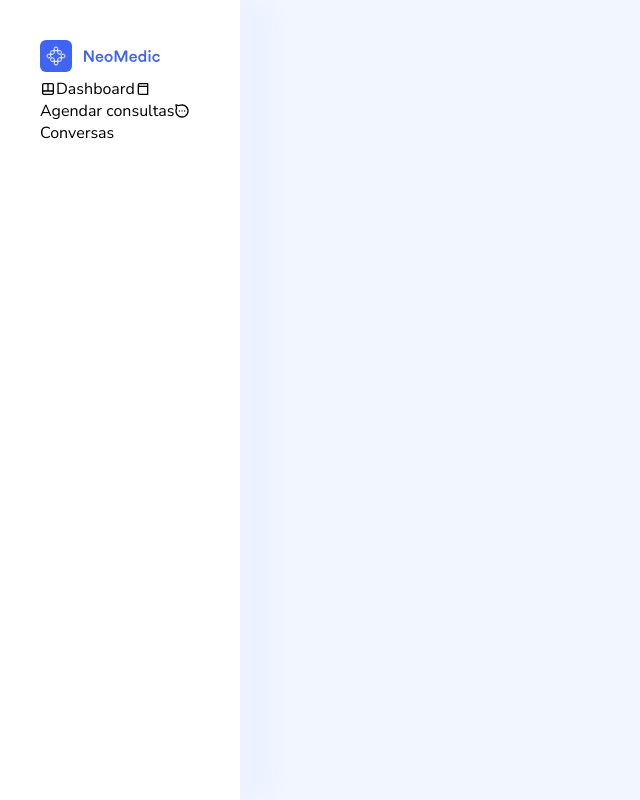
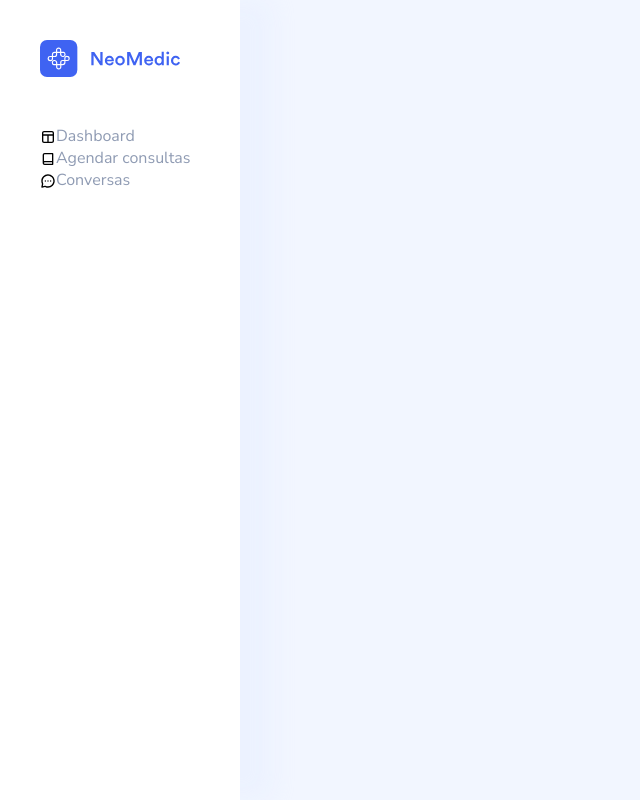
Before and after one commit to yumartins/NeoMedic, a React (Create React App) app in the folder web/: page / in a window 1280 px wide. Shown: the whole page, without its empty margins (0-640 px from the left). Built offline with nearby package versions, Linux system fonts and the light colour scheme.

Commit message:
feat: init create sidebar

```diff
--- a/web/src/components/Icon/styles.js
+++ b/web/src/components/Icon/styles.js
@@ -1,8 +1,9 @@
 import styled from 'styled-components';
 
 export const SVG = styled.svg`
-  display: inline-block;
-  vertical-align: middle;
+  display: flex;
+  align-items: center;
+  transform: rotate(180deg) scaleX(-1);
 `;
 
 export const Path = styled.path`
--- a/web/src/layout/Sidebar/index.js
+++ b/web/src/layout/Sidebar/index.js
@@ -1,7 +1,7 @@
 import React from 'react';
-import { Article, Image, Navigation, Item } from './styles';
+import { Article, NavIcon, Image, Navigation, Item } from './styles';
 import Logo from '../../assets/logo.svg';
-import { Icon, book, layout, messageCircle } from '../../components/Icon';
+import { book, layout, messageCircle } from '../../components/Icon';
 
 const routes = [
   {
@@ -11,7 +11,7 @@ const routes = [
   },
   {
     icon: book,
-    route: 'books,',
+    route: 'books',
     label: 'Agendar consultas',
   },
   {
@@ -29,13 +29,13 @@ const Sidebar = () => (
     />
 
     <Navigation>
-      {routes.map((item) => (
+      {routes.map(({ route, label, icon }) => (
         <Item
-          to={item.route}
-          key={item.label}
+          to={route}
+          key={label}
         >
-          <Icon name={item.icon} />
-          {item.label}
+          <NavIcon name={icon} />
+          {label}
         </Item>
       ))}
     </Navigation>
--- a/web/src/layout/Sidebar/styles.js
+++ b/web/src/layout/Sidebar/styles.js
@@ -1,9 +1,10 @@
 import styled from 'styled-components';
 import { color } from '../../styles';
 import { Link } from 'react-router-dom';
+import { Icon } from '../../components/Icon';
 
 export const Image = styled.img`
-  height: 32px;
+  width: 140px;
 `;
 
 export const Article = styled.article`
@@ -13,8 +14,24 @@ export const Article = styled.article`
   position: fixed;
   height: 100vh;
   box-shadow: 32px 0 24px 0 rgba(217, 228, 255, .24);
+  display: flex;
+  flex-direction: column;
 `;
 
-export const Navigation = styled.div``;
+export const Navigation = styled.div`
+  margin-top: 48px;
+  display: flex;
+  flex-direction: column;
+`;
 
-export const Item = styled(Link)``;
+export const NavIcon = styled(Icon)`
+  path {
+    fill: ${color.gray._600};
+  }
+`;
+
+export const Item = styled(Link)`
+  display: flex;
+  align-items: center;
+  color: ${color.gray._600};
+`;
```
